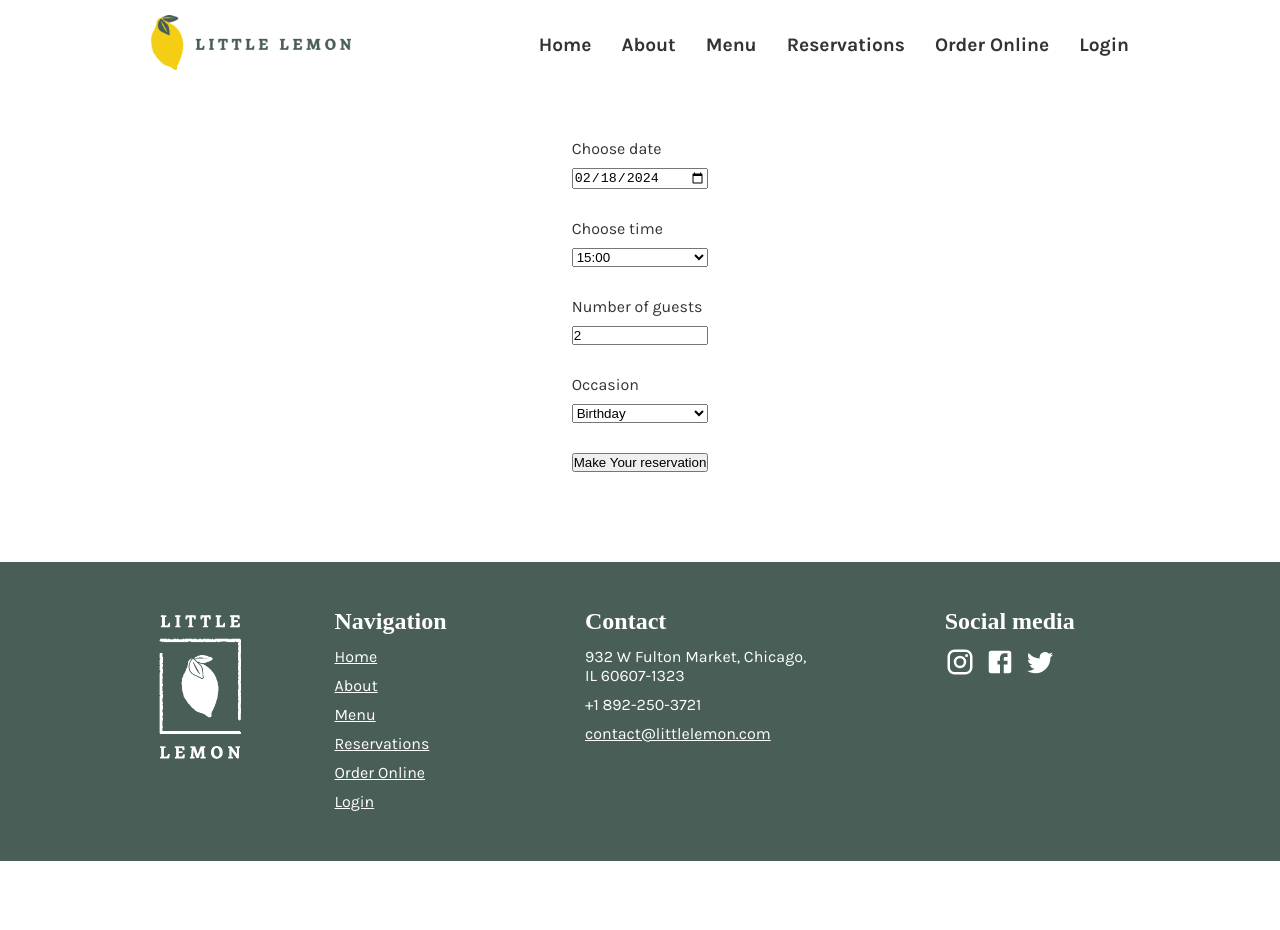
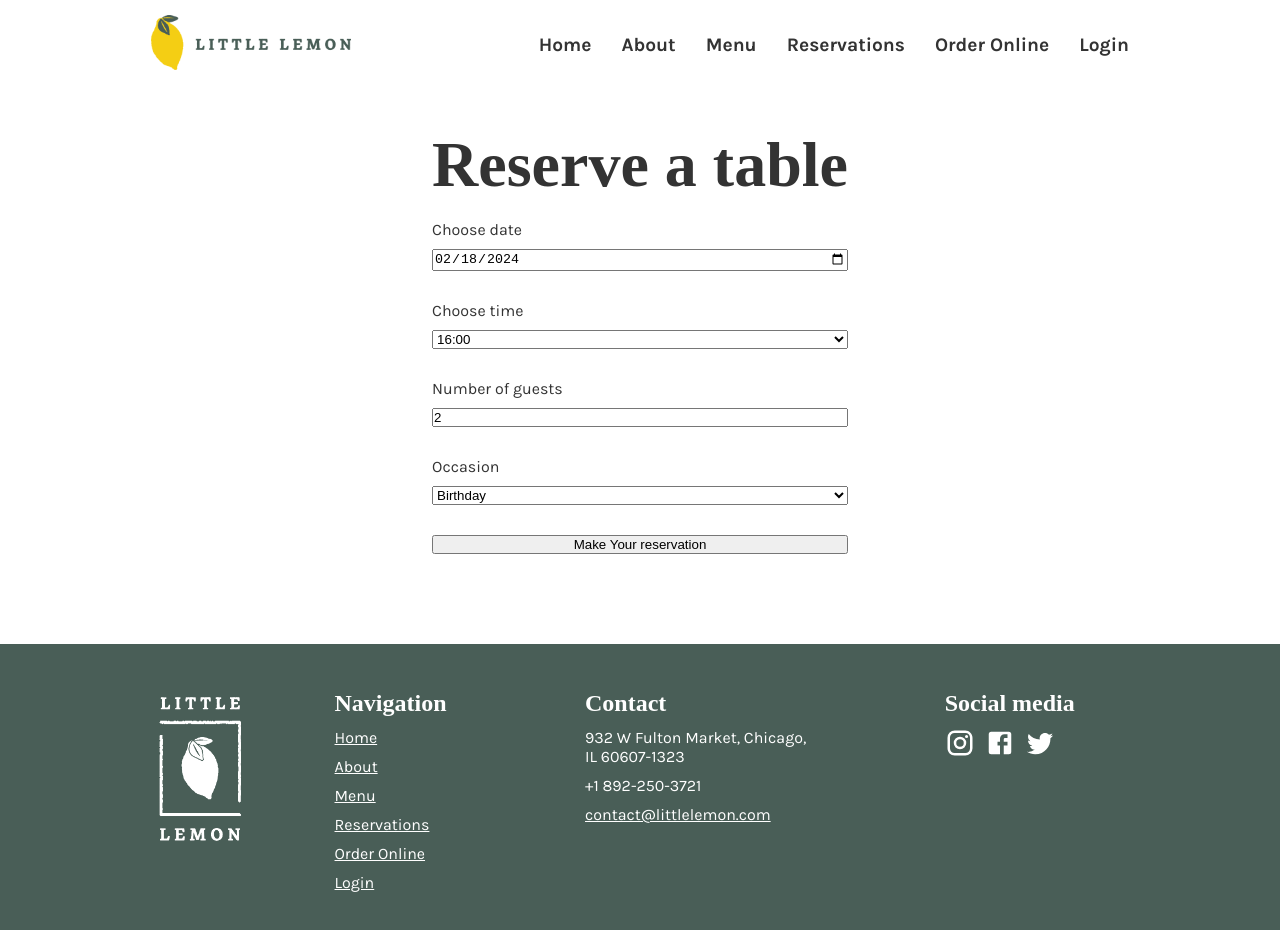
Before and after one commit to geoffrey-coursera/front-end-capstone-project, a React (Create React App) app: page /reservations in a window 1280 px wide. Shown: the top 930 px of the page. Before the commit the page ends 861 px from the top, so only its background shows below. Built offline with nearby package versions, Linux system fonts and the light colour scheme; a web font is replaced by a local one.

Commit message:
feat: Implement and connect the API

```diff
--- a/src/App.jsx
+++ b/src/App.jsx
@@ -11,22 +11,36 @@ import { BrowserRouter, Routes, Route } from "react-router-dom";
 
 import './App.scss';
 
-import { generateTimes } from './availableTimes';
+import { fetchAPI } from './availableTimes';
 
-const initializeTimes = generateTimes(new Date().getHours(), 22);
-const updateTimes = times => times;
+export { initializeTimes, updateTimes };
+
+const initializeTimes = fetchAPI;
+
+const updateTimes = (state, { type, payload }) => {
+    switch(type) {
+        case 'times_fetched': return { availableSlots: payload, selectedSlot: payload[0] };
+        case 'time_selected': return {...state, selectedSlot: payload };
+        default: return state
+    }
+};
+
+// Jest does not support top-level await with this setup so I'm passing this 'sync' flag
+const initialTimes = initializeTimes(new Date(), true);
 
 const App = () => {
-    const [availableTimes, dispatch] = useReducer(updateTimes, initializeTimes());
-    const timesProps = { availableTimes, dispatch };
-
+    const [timeSlots, dispatch] = useReducer(updateTimes, {
+        availableSlots: initialTimes,
+        selectedSlot: initialTimes[0]
+    });
+    const timeProps = { timeSlots, dispatch, fetchTimes: fetchAPI };
 
     return (
         <BrowserRouter>
             <HeaderNav/>
             <Routes>
                 <Route path="/" element={<Home />} />
-                <Route path="/reservations" element={<Reservations { ...timesProps }/>} />
+                <Route path="/reservations" element={<Reservations { ...timeProps }/>} />
                 <Route path="*" element={<Error />} />
             </Routes>
             <Footer/>
--- a/src/Pages/Reservations/BookingForm.jsx
+++ b/src/Pages/Reservations/BookingForm.jsx
@@ -1,42 +1,45 @@
-import { useState } from 'react';
+import { useEffect, useState } from 'react';
+import { getISODate } from 'availableTimes';
 
 import './BookingForm.scss';
 
 export { BookingForm as default };
 
-const BookingForm = ({ availableTimes, dispatch }) => {
-    const now = new Date();
-    const currentDate = now.toISOString().slice(0, 10);
+const BookingForm = ({ timeSlots, dispatch, fetchTimes }) => {
+    const currentDate = getISODate(new Date());
 
     const [date, setDate] = useState(currentDate);
-    const [time, setTime] = useState(availableTimes[0]);
+    const { availableSlots, selectedSlot } = timeSlots;
     const [guests, setGuests] = useState(2);
 
     const update = setter => e => setter(e.target.value);
 
+    useEffect(() => {
+        fetchTimes(new Date(date)).then(payload => dispatch({ type: 'times_fetched', payload }))
+    }, [date]);
+
     return (
         <form id="booking-form">
+            <h1>Reserve a table</h1>
             <fieldset>
                 <label htmlFor="res-date">Choose date</label>
                 <input
                     id="res-date"
                     type="date"
                     value={date}
-                    onChange={update(payload => {
-                        setDate(payload);
-                        dispatch({ type: 'select_date', payload });
-                    })}
+                    min={currentDate}
+                    onChange={update(setDate)}
                 />
             </fieldset>
             <fieldset>
                 <label htmlFor="res-time">Choose time</label>
-                <select
+                <BookingSlots
                     id="res-time"
-                    value={time}
-                    onChange={update(setTime)}
-                >
-                    {availableTimes.map(time => <option key={time}>{time}</option>)}
-                </select>
+                    onChange={update(payload => dispatch({ type: 'time_selected', payload }))}
+                    selectedSlot={selectedSlot}
+                    availableSlots={availableSlots}
+                    isToday={date === currentDate}
+                />
             </fieldset>
             <fieldset>
                 <label htmlFor="guests">Number of guests</label>
@@ -59,3 +62,12 @@ const BookingForm = ({ availableTimes, dispatch }) => {
         </form>
     );
 };
+
+const BookingSlots = ({ id, selectedSlot, onChange, availableSlots, isToday }) =>
+    availableSlots.length
+    ? (
+        <select id={id} value={selectedSlot} onChange={onChange}>
+            {availableSlots.map(time => <option key={time}>{time}</option>)}
+        </select>
+    ) : <p>Sorry, there are no more time slots available {isToday ? 'today' : 'that day'}. Try a different day.</p>
+;
--- a/src/availableTimes.js
+++ b/src/availableTimes.js
@@ -1,8 +1,58 @@
-export { generateTimes };
+/* public */
+export { fetchAPI, submitAPI, getISODate };
 
-const generateTimes = (start, end) => () => {
+/* testing */
+export { fromOpeningHours, fromDate };
+
+/** Cache the output of a function based on its input.
+ * The input can be transformed to create collisions
+ */
+const memoize = (f, transform = x => x) => {
+    const cache = new Map();
+    return input => {
+        const key = transform(input);
+        if(cache.has(key)) return cache.get(key);
+        else {
+            const output = f(input);
+            cache.set(key, output);
+            return output;
+        }
+    }
+}
+
+/* fake data */
+const openingHour = 12;
+const closingHour = 22;
+
+/** Fake random predicate always accepting the last available time slot */
+const isValidTime = (_, i, a) => Math.random() > 0.5 || i === a.length - 1;
+
+/** Get the date in format YYY-MM-DD from a Date object */
+const getISODate = (date) => date.toISOString().slice(0, 10);
+
+/** List every possible time slot from `start` and `end` opening hours */
+const fromOpeningHours = end => start => {
     return Array.from(
         {length: end - start},
         (_, i) => String(start + i + 1).padStart(2, '0') + ':00'
     );
 };
+
+/** API returning consistent random time slots. */
+const fetchAPI = (date, sync=false) => {
+    const times = getTimeSlots(date);
+    return sync ? times : Promise.resolve(times);
+};
+
+/** Return consistent random time slots until `end` */
+const fromDate = end => memoize(date => {
+    const start = date.getHours();
+    const times = fromOpeningHours(end)(Math.max(openingHour, start));
+    return times.filter(isValidTime);
+}, getISODate);
+
+/** Return consistent random time slots */
+const getTimeSlots = fromDate(closingHour)
+
+/** Always resolve to `true` */
+const submitAPI = () => Promise.resolve(true);
```
Also changed, not shown: 2 other files (tests, documents, lock files or other folders).
